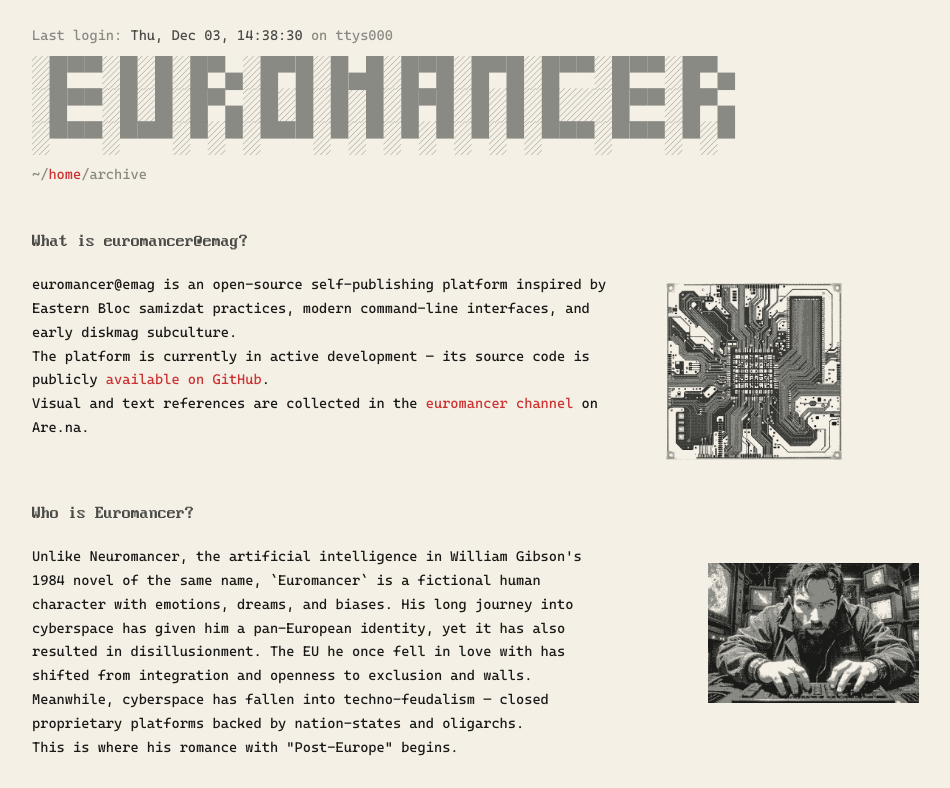
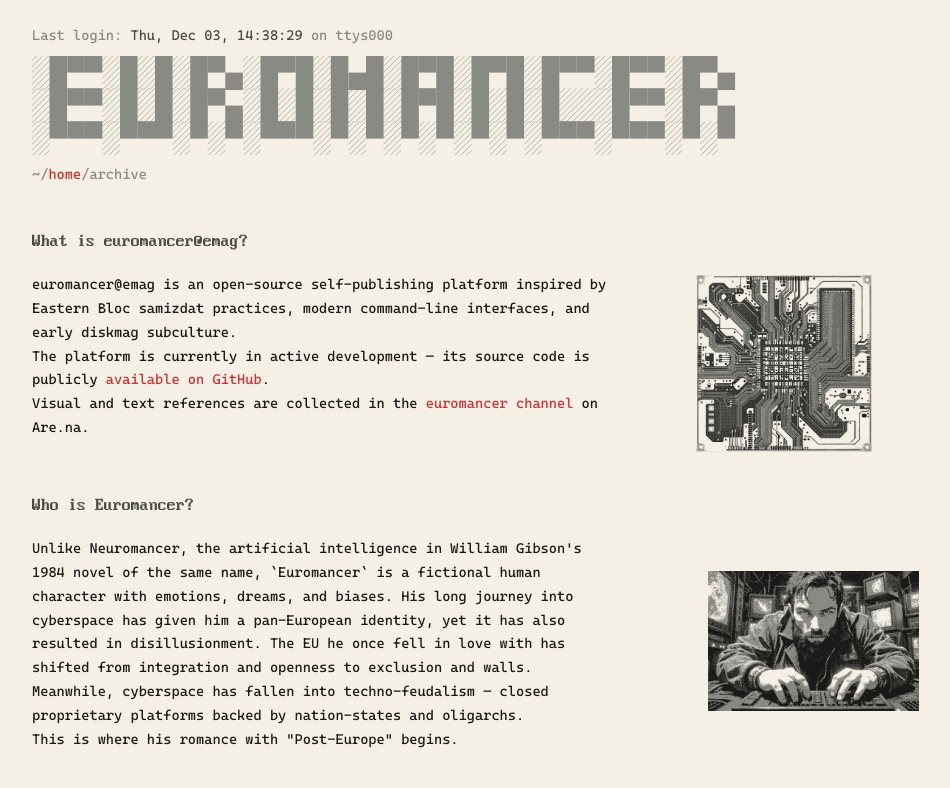
Before and after one commit to aleglutz/cli-izdat, an Eleventy site: page index.njk in a window 1280 px wide. Shown: the top 788 px of the page, without its empty margins (8-958 px from the left). Built offline with nearby package versions, Linux system fonts and the light colour scheme; Eleventy itself is replaced by a stand-in of ours; files that its build step writes are made by us from their sources; what figlet would draw is missing.

Commit message:
fix: adjust image margins for better layout in media rows

```diff
--- a/css/styles.css
+++ b/css/styles.css
@@ -251,13 +251,13 @@ nav .active {
 
 .row-with-media:nth-child(1) .row-media img {
   width: 50%;
-  margin-top: 48px;
-  margin-left: 50px;
+  margin-top: 40px;
+  margin-left: 80px;
 }
 
 .row-with-media:nth-child(2) .row-media img {
   width: 55%;
-  margin-top: 64px;
+  margin-top: 80px;
   margin-left: 100px;
 }
 
```
